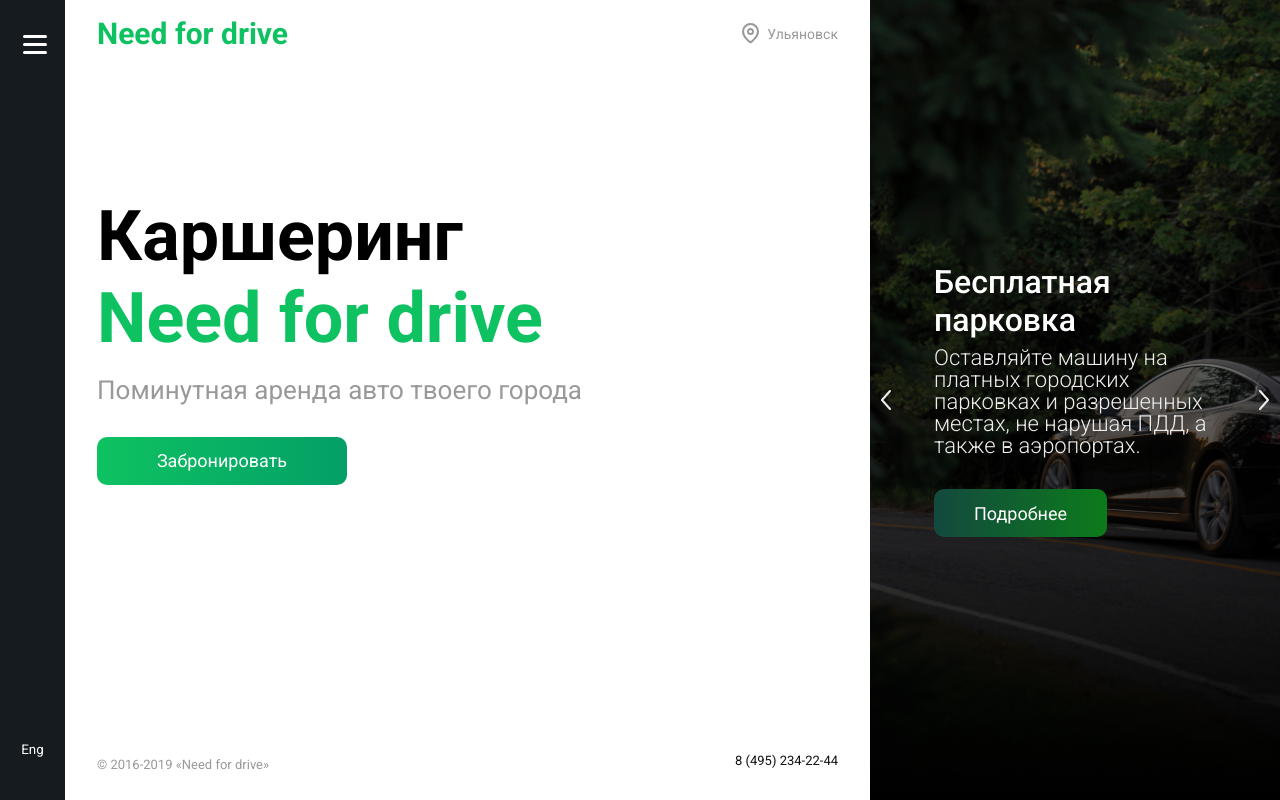
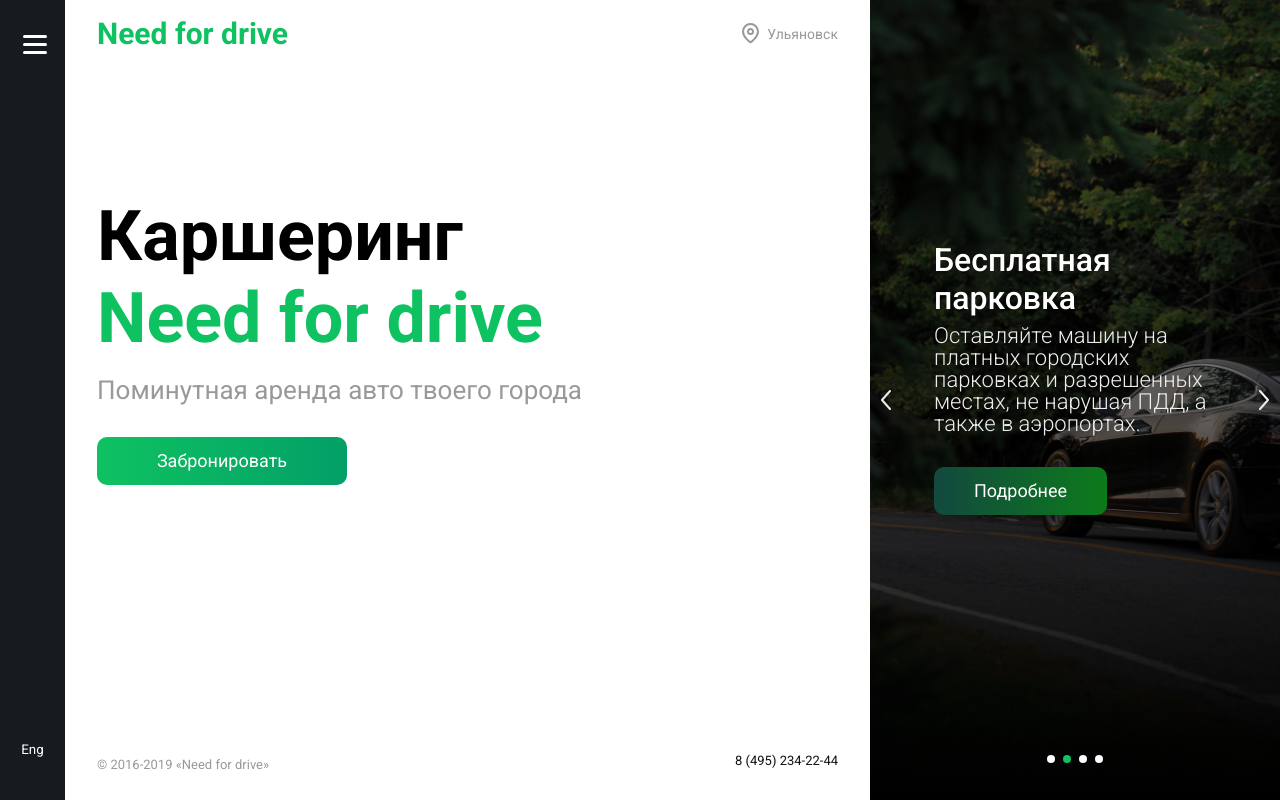
Before and after one commit to TopsterTX/CarSharing, a React (Create React App) app: page /home in a window 1280 px wide. Built offline with nearby package versions, Linux system fonts and the light colour scheme.

Commit message:
Разрабатываю слайдер

```diff
--- a/src/components/HomePage/Main/content/Content.jsx
+++ b/src/components/HomePage/Main/content/Content.jsx
@@ -13,7 +13,7 @@
                 </h1>
                 <p className='content__text'>Поминутная аренда авто твоего города</p>
             </div>
-            <NavLink to='/order' className='content__button'>
+            <NavLink to='/' className='content__button'>
                 <span> Забронировать</span>
             </NavLink>
             <Navigation />
--- a/src/components/HomePage/Slider/Slider.jsx
+++ b/src/components/HomePage/Slider/Slider.jsx
@@ -1,15 +1,37 @@
-import React from "react";
+import React, { useState } from "react";
 import { ContentSlider } from "./content_slider/ContentSlider";
 import { Arrow } from "./arrow/Arrow";
 import "./Slider.scss";
 
 export const Slider = () => {
+  const [value, setValue] = useState(0);
+  const data = [
+    {
+      text: "Оставляйте машину на платных городских парковках и разрешенных местах, не нарушая ПДД, а также в аэропортах.",
+      title: "Бесплатная парковка",
+    },
+    {
+      text: "Полная страховка страховка автомобиля",
+      title: "Страховка",
+    },
+    {
+      text: "Полный бак на любой заправке города за наш счёт",
+      title: "Бензин",
+    },
+    {
+      text: "Автомобиль проходит еженедельное TO",
+      title: "Обслуживание",
+    },
+  ];
+console.log(value);
   return (
     <section className="slider">
-      <div className="slider__container" id="slider-hidden">
-        <Arrow className="arrow__left" />
-        <ContentSlider />
-        <Arrow className="arrow__right" />
+      <div className={`slider__wrapper slider__wrapper--${value}`}>
+        <div className="slider__container" id="slider-hidden">
+          <Arrow className="arrow__next" setValue={setValue} val={value} id='next'/>
+          <ContentSlider value={value} />
+          <Arrow className="arrow__prev" setValue={setValue} val={value} id='prev'/>
+        </div>
       </div>
     </section>
   );
--- a/src/components/HomePage/Slider/Slider.scss
+++ b/src/components/HomePage/Slider/Slider.scss
@@ -2,19 +2,30 @@
   grid-area: slider;
   display: none;
   @media (min-width: 1024px) {
+
+    display: flex;
+    min-width: 100%;
+    min-height: 100%;
+
+  }
+  &__wrapper{
     position: relative;
     z-index: 20;
     display: flex;
     min-width: 100%;
     min-height: 100%;
-    background-image: url("../../../images/slider-1.jpg");
     background-repeat: no-repeat;
     background-size: cover;
     background-position: center;
+    &--0{
+      background-image: url("../../../images/slider-1.jpg");
+    }
+    &--1{
+      background-image: url('../../../images/slider-2.jpg');
+    }
   }
   &__container {
     position: relative;
-
     background: linear-gradient(to bottom, rgba(0, 0, 0, 0), rgba(0, 0, 0, 1));
     display: flex;
     min-width: 100%;
--- a/src/components/HomePage/Slider/arrow/Arrow.jsx
+++ b/src/components/HomePage/Slider/arrow/Arrow.jsx
@@ -1,10 +1,21 @@
 import React from "react";
 import "./Arrow.scss";
 
-export const Arrow = ({ className }) => {
+export const Arrow = ({ className, setValue, id, val }) => {
   return (
-    <div className="arrow">
-      <div className={className}></div>
-    </div>
+    <button
+      className="arrow"
+      onClick={() => {
+        const arrowNext = document.getElementById("next");
+        const arrowPrev = document.getElementById('prev')
+        if (arrowNext.classList.contains('arrow__next')) {
+          return setValue(val + 1);
+        } else if (arrowPrev.classList.contains('arrow__prev')) {
+          return setValue(val - 1);
+        }
+      }}
+    >
+      <div className={className} id={id}></div>
+    </button>
   );
 };
--- a/src/components/HomePage/Slider/arrow/Arrow.scss
+++ b/src/components/HomePage/Slider/arrow/Arrow.scss
@@ -16,13 +16,13 @@
     transition: 0.2s all;
     background-color: rgba(14, 194, 97, .2);
   }
-  &__left{
+  &__next{
       width: 10px;
       height: 20px;
       background-image: url('../../../../icons/leftArrow.svg');
       background-repeat: no-repeat;
   }
-  &__right{
+  &__prev{
       width: 10px;
       height: 20px;
       background-image: url('../../../../icons/rightArrow.svg');
--- a/src/components/HomePage/Slider/content_slider/ContentSlider.jsx
+++ b/src/components/HomePage/Slider/content_slider/ContentSlider.jsx
@@ -1,17 +1,21 @@
-import React from 'react'
-import './ContentSlider.scss'
-import { Dots } from './dots/Dots'
+import React from "react";
+import "./ContentSlider.scss";
+import { Dots } from "./dots/Dots";
 
-export const ContentSlider = () => {
-    return (
-        <div className="slider-content">
-            <div className="slider-content__container">
-                <h2 className='slider-content__title'>Бесплатная парковка</h2>
-                <p className='slider-content__text'>Оставляйте машину на платных городских парковках и разрешенных местах, не нарушая ПДД, а также в аэропортах.</p>
-                <button className="slider-content__button">Подробнее</button>
-                <Dots/>
-            </div>
-
+export const ContentSlider = ({value}) => {
+  return (
+    <section className="slider-content">
+      <div className="slider-content__container">
+        <div className="slider-content__wrapper">
+          <h2 className={`slider-content__title slider-content__title--${value}`}>Бесплатная парковка</h2>
+          <p className={`slider-content__text slider-content__text--${value}`}>
+            Оставляйте машину на платных городских парковках и разрешенных
+            местах, не нарушая ПДД, а также в аэропортах.
+          </p>
+          <button className={`slider-content__button slider-content__button--${value}`}>Подробнее</button>
         </div>
-    )
-}
+      </div>
+      <Dots />
+    </section>
+  );
+};
--- a/src/components/HomePage/Slider/content_slider/ContentSlider.scss
+++ b/src/components/HomePage/Slider/content_slider/ContentSlider.scss
@@ -2,12 +2,17 @@
   display: flex;
   flex-direction: column;
   align-items: center;
-  justify-content: center;
+  justify-content: space-between;
   min-height: 100vh;
   &__container {
+    display: flex;
+    align-items: center;
+    height: 100%;
     position: relative;
     padding-right: 32px;
     padding-left: 32px;
+  }
+  &__wrapper{
   }
   &__title {
     color: #fff;
--- a/src/components/HomePage/Slider/content_slider/dots/Dots.jsx
+++ b/src/components/HomePage/Slider/content_slider/dots/Dots.jsx
@@ -2,12 +2,14 @@
 import './Dots.scss'
 
 export const Dots = () => {
-    return(
+    return (
         <div className="dots">
-            <span></span>
-            <span></span>
-            <span></span>
-            <span></span>
+            <div className="dots__container">
+                <span></span>
+                <span></span>
+                <span></span>
+                <span></span>
+            </div>
         </div>
     )
 }
--- a/src/components/HomePage/Slider/content_slider/dots/Dots.scss
+++ b/src/components/HomePage/Slider/content_slider/dots/Dots.scss
@@ -1,15 +1,18 @@
-.dots{
+.dots {
+    position: relative;
+    z-index: 4;
+    padding-bottom: 37px;
+  &__container {
     display: flex;
     min-width: 45px;
-    min-height: fit-content;
-    position: absolute;
-    bottom: -105%;
-    left: 40%;
-    @media(min-width:1440px){
-        bottom: -165%;
-        left: 45%;
+    min-height: 100%;
+    position: relative;
+    align-items: center;
+    justify-content: center;
+    @media (min-width: 1440px) {
+
     }
-    span{
+    span {
       margin: 0 4px;
       display: block;
       background-color: #fff;
@@ -17,7 +20,8 @@
       height: 8px;
       border-radius: 50%;
     }
-    span:nth-child(2){
-        background-color: #0EC261;
+    span:nth-child(2) {
+      background-color: #0ec261;
     }
   }
+}
```
Also changed, not shown: src/images/slider-2.jpg (added). Lines whose indentation alone changed are shown as unchanged.
